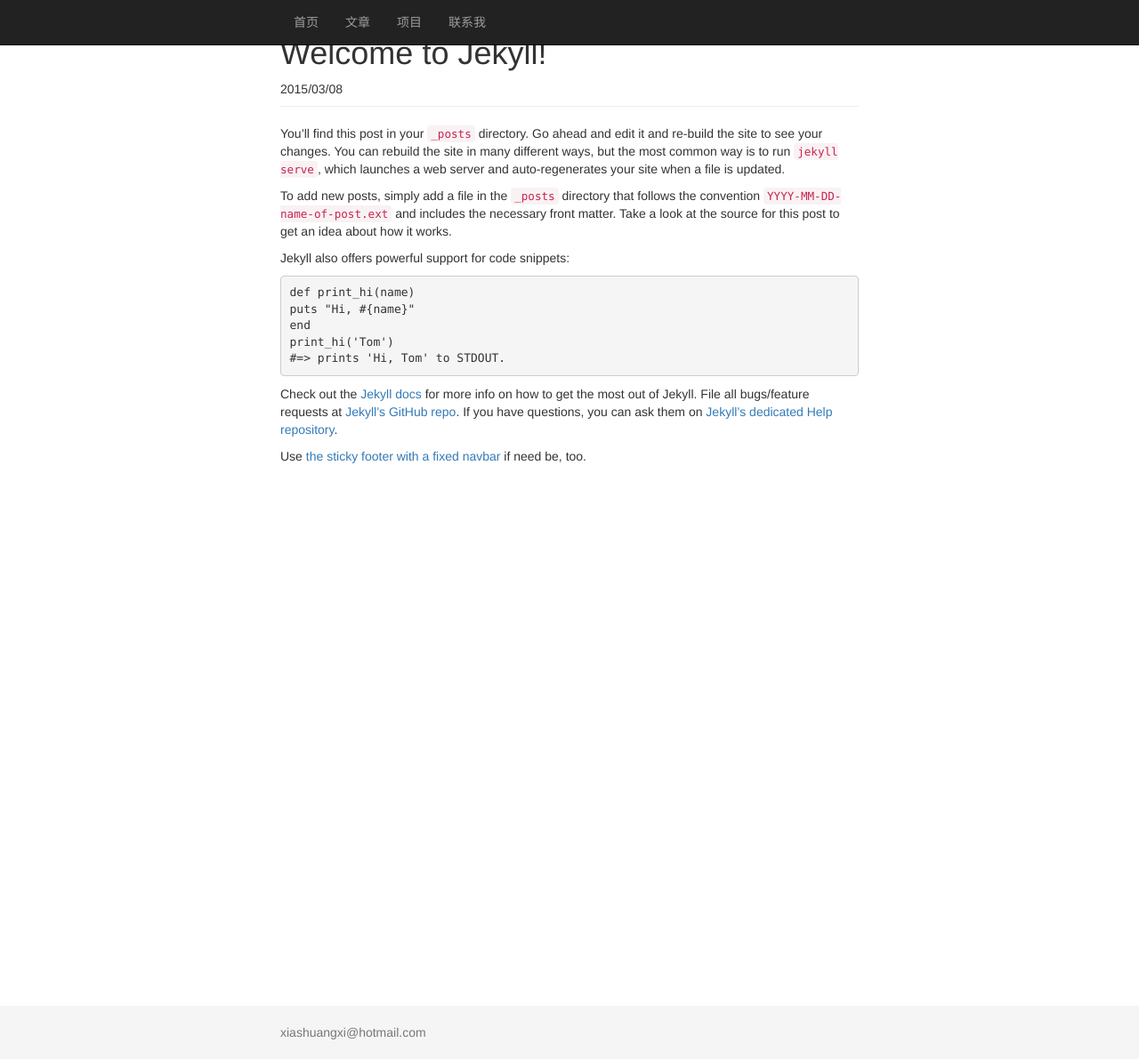
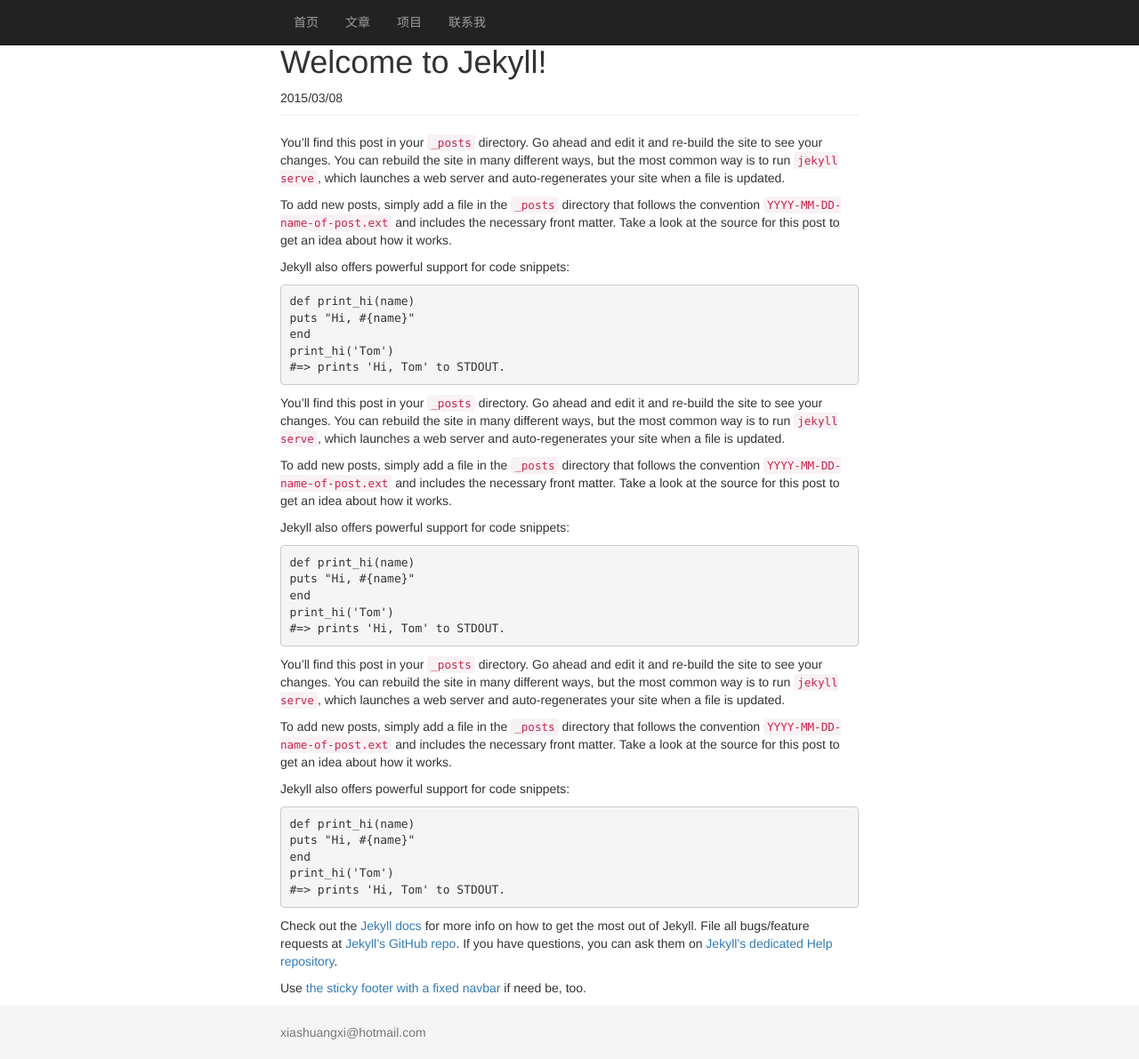
Before and after one commit to jinchangle/xiashuangxi.github.io, a Jekyll site: the page built from _posts/2015-05-12-welcome.md, in a window 1280 px wide and 1191 px high. Shown: the whole window at 89% size. Built offline with Jekyll 4.4.1, drawn with Linux system fonts in a browser that asks for light colours.

Commit message:
Changes to be committed: 	modified:   _layouts/post.html 	modified:   _posts/2015-05-12-welcome.md

```diff
--- a/_layouts/post.html
+++ b/_layouts/post.html
@@ -3,7 +3,7 @@
 {% include head.html %}
 <body>
 {% include nav_menu.html %}
-
+<p>
 <div class="container">
     <div class="page-header">
         <h1>{{ page.title }}</h1>
--- a/_posts/2015-05-12-welcome.md
+++ b/_posts/2015-05-12-welcome.md
@@ -19,6 +19,34 @@
 #=> prints 'Hi, Tom' to STDOUT.
 {% endhighlight %}
 
+You’ll find this post in your `_posts` directory. Go ahead and edit it and re-build the site to see your changes. You can rebuild the site in many different ways, but the most common way is to run `jekyll serve`, which launches a web server and auto-regenerates your site when a file is updated.
+
+To add new posts, simply add a file in the `_posts` directory that follows the convention `YYYY-MM-DD-name-of-post.ext` and includes the necessary front matter. Take a look at the source for this post to get an idea about how it works.
+
+Jekyll also offers powerful support for code snippets:
+
+{% highlight ruby %}
+def print_hi(name)
+puts "Hi, #{name}"
+end
+print_hi('Tom')
+#=> prints 'Hi, Tom' to STDOUT.
+{% endhighlight %}
+
+You’ll find this post in your `_posts` directory. Go ahead and edit it and re-build the site to see your changes. You can rebuild the site in many different ways, but the most common way is to run `jekyll serve`, which launches a web server and auto-regenerates your site when a file is updated.
+
+To add new posts, simply add a file in the `_posts` directory that follows the convention `YYYY-MM-DD-name-of-post.ext` and includes the necessary front matter. Take a look at the source for this post to get an idea about how it works.
+
+Jekyll also offers powerful support for code snippets:
+
+{% highlight ruby %}
+def print_hi(name)
+puts "Hi, #{name}"
+end
+print_hi('Tom')
+#=> prints 'Hi, Tom' to STDOUT.
+{% endhighlight %}
+
 Check out the [Jekyll docs][jekyll] for more info on how to get the most out of Jekyll. File all bugs/feature requests at [Jekyll’s GitHub repo][jekyll-gh]. If you have questions, you can ask them on [Jekyll’s dedicated Help repository][jekyll-help].
 
 [jekyll]:      http://jekyllrb.com
```
